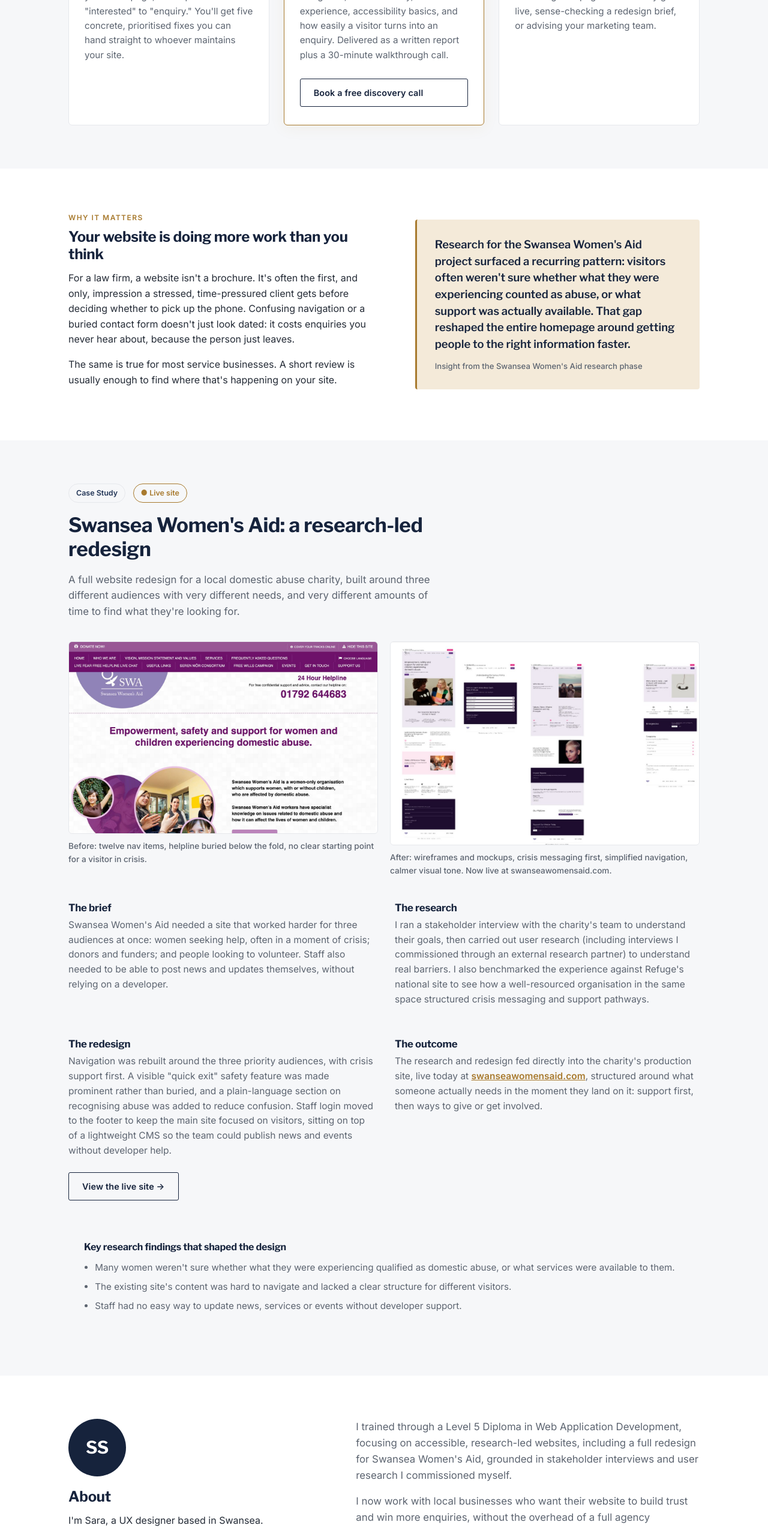
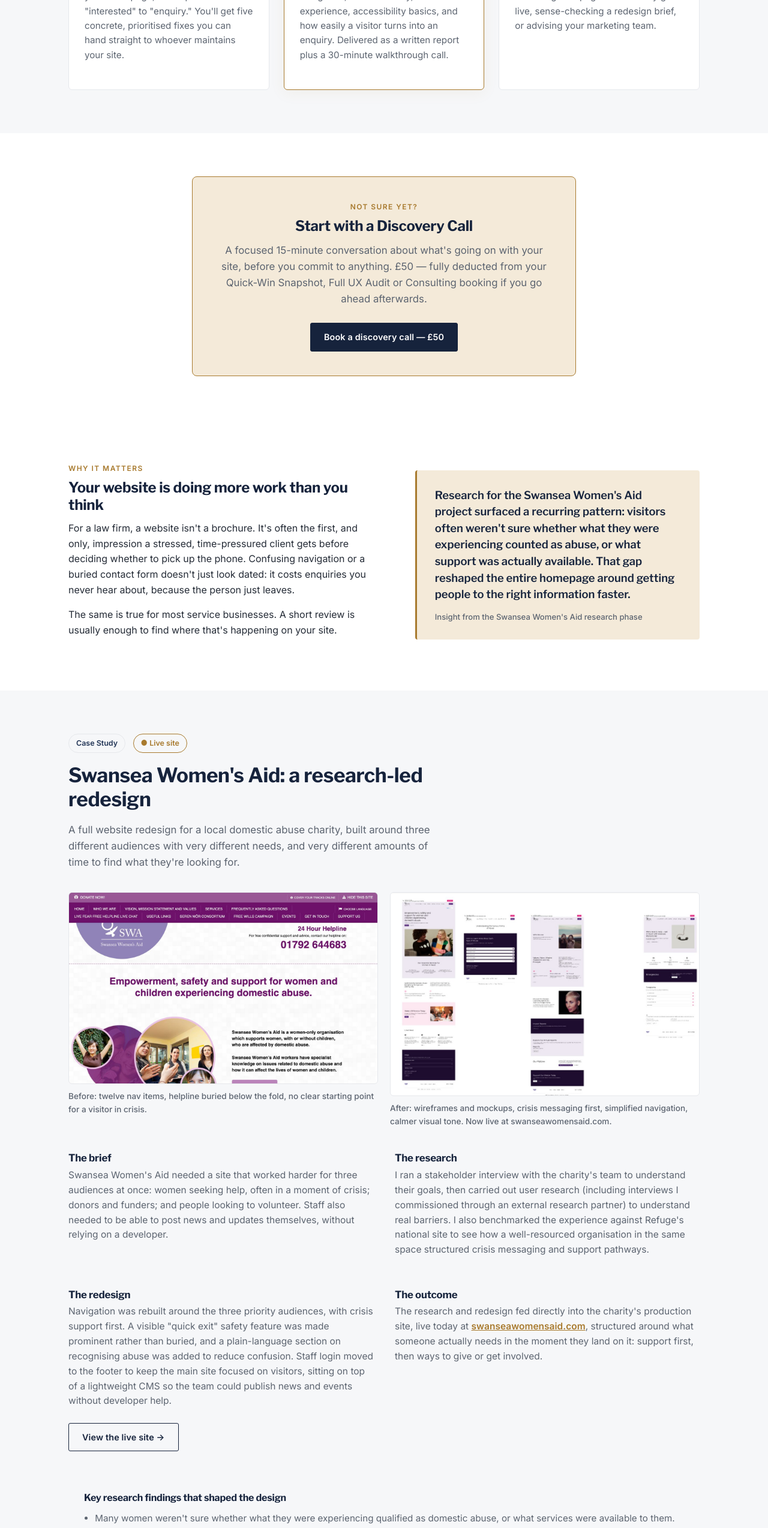
Before and after one commit to shipleyux/sara-shipley-ux-portfolio, a plain HTML site: page index.html in a window 1280 px wide. Shown: the part 1040-3587 px from the top of the page at 60% size. Drawn offline with nearby package versions, Linux system fonts and the light colour scheme.

Commit message:
Add paid Discovery Call section, 1-week Full Audit turnaround, rewrite About section

```diff
--- a/index.html
+++ b/index.html
@@ -283,7 +283,6 @@
         <h3>Full UX Audit</h3>
         <div class="price">From &pound;450</div>
         <p>A structured review of your whole site: navigation, content clarity, mobile experience, accessibility basics, and how easily a visitor turns into an enquiry. Delivered as a written report plus a 30-minute walkthrough call.</p>
-        <a href="https://calendly.com/shipley-ux/discovery-call" class="btn ghost" target="_blank" rel="noopener" style="margin-top:12px;display:inline-block;">Book a free discovery call</a>
       </div>
       <div class="card">
         <div class="turnaround">&pound;85/hr &middot; &pound;320 half-day</div>
@@ -291,6 +290,17 @@
         <div class="price">By arrangement</div>
         <p>An outside eye on an ongoing basis: reviewing new pages before they go live, sense-checking a redesign brief, or advising your marketing team.</p>
       </div>
+    </div>
+  </div>
+</section>
+
+<section>
+  <div class="wrap">
+    <div style="max-width:640px;margin:0 auto;text-align:center;background:var(--gold-light);border:1px solid var(--gold);border-radius:8px;padding:40px 36px;">
+      <span class="eyebrow">Not sure yet?</span>
+      <h2 style="margin:.3em 0 .5em;">Start with a Discovery Call</h2>
+      <p style="color:var(--muted);font-size:1.05rem;margin-bottom:1.6em;">A focused 15-minute conversation about what's going on with your site, before you commit to anything. &pound;50 &mdash; fully deducted from your Quick-Win Snapshot, Full UX Audit or Consulting booking if you go ahead afterwards.</p>
+      <a href="https://buy.stripe.com/test_aFafZg5Mq91Y9l5eokcfK01" class="btn" target="_blank" rel="noopener">Book a discovery call &mdash; &pound;50</a>
     </div>
   </div>
 </section>
@@ -370,11 +380,11 @@
       <p>I'm Sara, a UX designer based in Swansea.</p>
     </div>
     <div>
-      <p style="font-size:1.05rem;color:var(--muted);">I trained through a Level 5 Diploma in Web Application Development, focusing on accessible, research-led websites, including a full redesign for Swansea Women's Aid, grounded in stakeholder interviews and user research I commissioned myself.</p>
+      <p style="font-size:1.05rem;color:var(--muted);">I focus on accessible, research-led websites &mdash; including a full redesign for Swansea Women's Aid, grounded in stakeholder interviews and user research I commissioned myself.</p>
       <p style="font-size:1.05rem;color:var(--muted);">I now work with local businesses who want their website to build trust and win more enquiries, without the overhead of a full agency engagement. I keep projects small and focused on purpose. A short, sharp review is often worth more than a ground-up redesign.</p>
       <div class="cred">
         <div><strong>Based in</strong>Swansea, South Wales</div>
-        <div><strong>Background</strong>Level 5 Diploma, Web Application Development</div>
+        <div><strong>Background</strong>UX design, research-led practice</div>
         <div><strong>Focus</strong>UX audits &amp; consulting</div>
       </div>
     </div>
@@ -385,7 +395,7 @@
   <div class="wrap">
     <div class="contact">
       <h2>Let's take a look at your site</h2>
-      <p>If you're not sure where to start, the Quick-Win Snapshot is the easiest way in: three days, one clear set of fixes, no commitment beyond that.</p>
+      <p>If you're not sure where to start, the Quick-Win Snapshot is the easiest way in: 2 working days, one clear set of fixes, no commitment beyond that.</p>
 
       <form class="contact-form" id="contactForm">
         <input type="hidden" name="access_key" value="9fbee2f4-401e-443c-87ca-8f09beaf4d6f">
```
